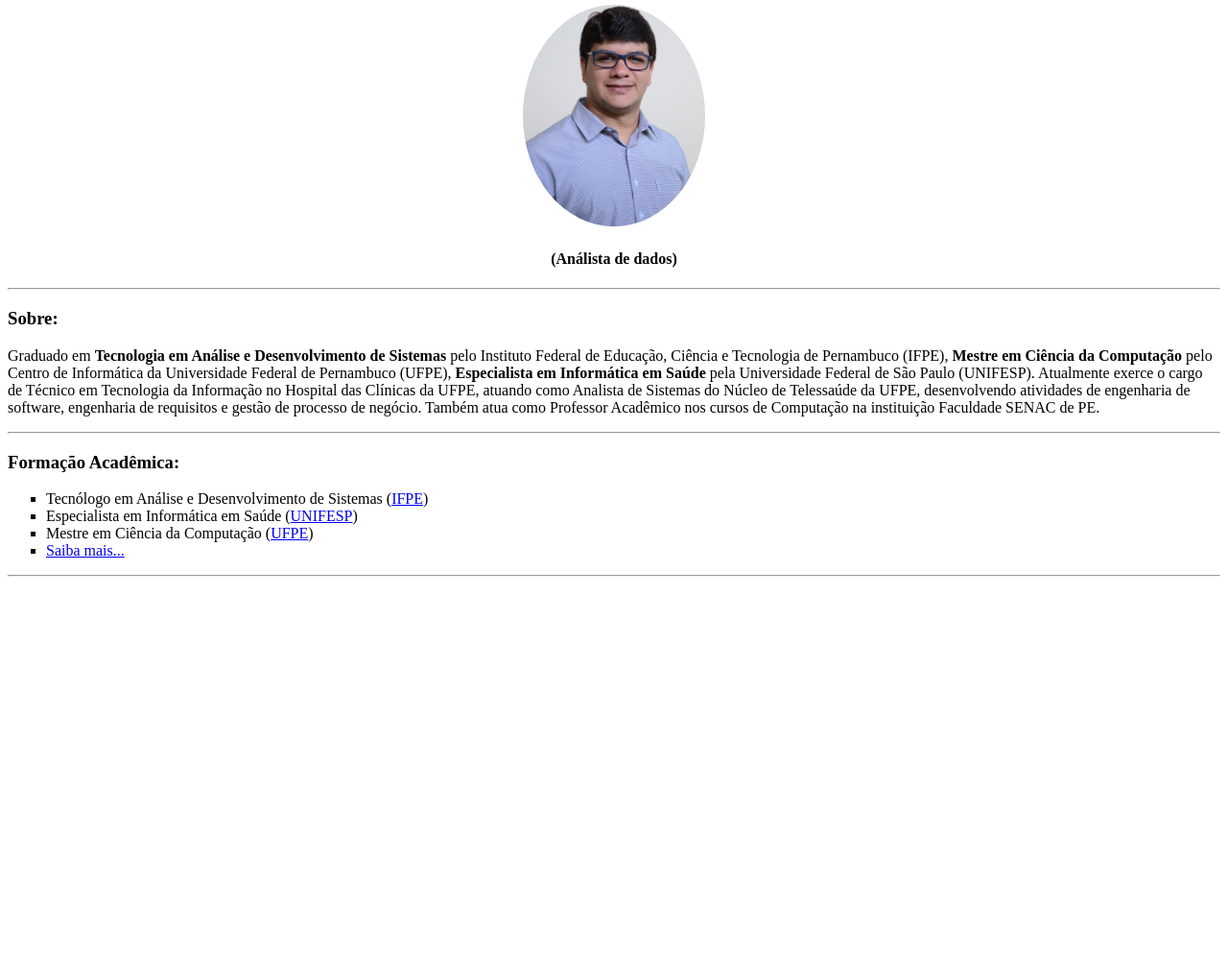
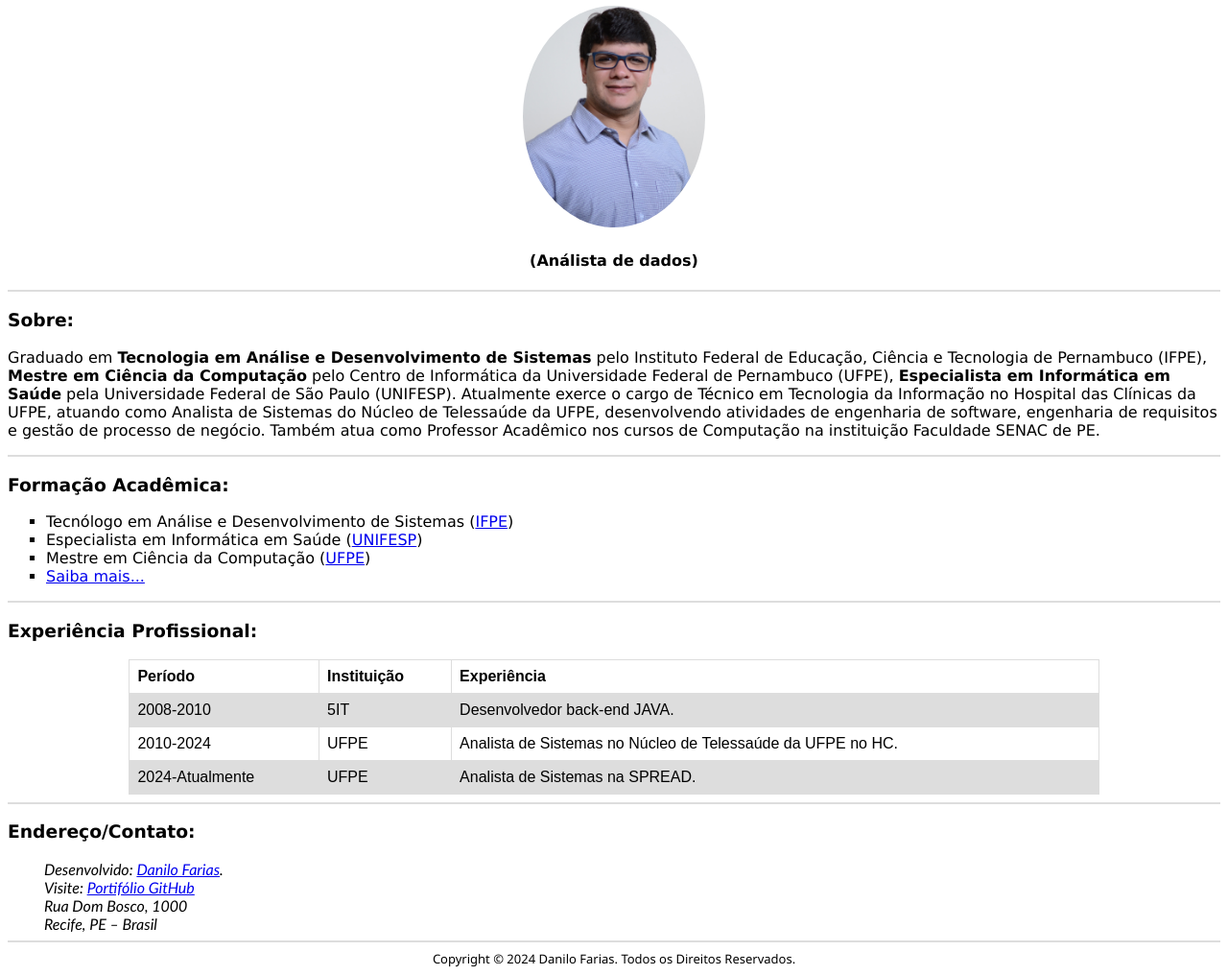
Before and after one commit to dansoaresfarias/TADS033-CLT, a plain HTML site: page curriculo.html in a window 1280 px wide. Shown: the part 75-1091 px from the top of the page at 96% size. Before the commit the page ends 800 px from the top, so only its background shows below. Drawn offline with Linux system fonts and the light colour scheme.

Commit message:
Aula 04 HTML

```diff
--- a/curriculo.html
+++ b/curriculo.html
@@ -1,32 +1,124 @@
 <!DOCTYPE html>
 <html lang="pt-br">
+
 <head>
     <meta charset="UTF-8">
     <meta name="viewport" content="width=device-width, initial-scale=1.0">
+    <style>
+        html {
+            font-family: Verdana, Geneva, Tahoma, sans-serif
+        }
+
+        table {
+            font-family: arial, sans-serif;
+            border-collapse: collapse;
+            width: 80%;
+            margin-left: 10%;
+        }
+
+        td,
+        th {
+            border: 1px solid #dddddd;
+            text-align: left;
+            padding: 8px;
+        }
+
+        tr:nth-child(even) {
+            background-color: #dddddd;
+        }
+
+        address {
+            font-family: 'Trebuchet MS', 'Lucida Sans Unicode', 'Lucida Grande', 'Lucida Sans', Arial, sans-serif;
+            margin-left: 3%;
+        }
+
+        hr {
+            border: solid #dddddd 1px;
+        }
+
+        footer {
+            text-align: center;
+            font-size: small;
+            font-family: 'Segoe UI', Tahoma, Geneva, Verdana, sans-serif;
+        }
+    </style>
     <title>Danilo Farias</title>
 </head>
+
 <body>
     <!-- Exercício de criação do currículo  -->
-    <div style="text-align: center;">
+    <div style="text-align: center;" id="apresentacao">
         <h1>Danilo Farias Soares da Silva</h1>
-        <img src="imgs/Danilo_Farias_0830.jpg" alt="Foto de Danilo Farias" height="15%" width="15%" style="border-radius: 50%;">
+        <img src="imgs/Danilo_Farias_0830.jpg" alt="Foto de Danilo Farias" height="15%" width="15%"
+            style="border-radius: 50%;">
         <h4>(Análista de dados)</h4>
         <hr>
     </div>
-    <div>
+    <div id="sobre">
         <h3>Sobre:</h3>
-        <p>Graduado em <b>Tecnologia em Análise e Desenvolvimento de Sistemas</b> pelo Instituto Federal de Educação, Ciência e Tecnologia de Pernambuco (IFPE), <b>Mestre em Ciência da Computação</b> pelo Centro de Informática da Universidade Federal de Pernambuco (UFPE), <b>Especialista em Informática em Saúde</b> pela Universidade Federal de São Paulo (UNIFESP). Atualmente exerce o cargo de Técnico em Tecnologia da Informação no Hospital das Clínicas da UFPE, atuando como Analista de Sistemas do Núcleo de Telessaúde da UFPE, desenvolvendo atividades de engenharia de software, engenharia de requisitos e gestão de processo de negócio. Também atua como Professor Acadêmico nos cursos de Computação na instituição Faculdade SENAC de PE.</p>
+        <p>Graduado em <b>Tecnologia em Análise e Desenvolvimento de Sistemas</b> pelo Instituto Federal de Educação,
+            Ciência e Tecnologia de Pernambuco (IFPE), <b>Mestre em Ciência da Computação</b> pelo Centro de Informática
+            da Universidade Federal de Pernambuco (UFPE), <b>Especialista em Informática em Saúde</b> pela Universidade
+            Federal de São Paulo (UNIFESP). Atualmente exerce o cargo de Técnico em Tecnologia da Informação no Hospital
+            das Clínicas da UFPE, atuando como Analista de Sistemas do Núcleo de Telessaúde da UFPE, desenvolvendo
+            atividades de engenharia de software, engenharia de requisitos e gestão de processo de negócio. Também atua
+            como Professor Acadêmico nos cursos de Computação na instituição Faculdade SENAC de PE.</p>
+        <hr>
+    </div>
+    <div id="formacao">
+        <h3>Formação Acadêmica:</h3>
+        <ul style="list-style-type: square;">
+            <li>Tecnólogo em Análise e Desenvolvimento de Sistemas (<a
+                    href="https://portal.ifpe.edu.br/recife/cursos/superiores/tecnologos/analise-e-desenvolvimento-de-sistemas/"
+                    target="_blank">IFPE</a>)</li>
+            <li>Especialista em Informática em Saúde (<a href="https://informaticaemsaude.com.br/is.uab/index.html"
+                    target="_blank">UNIFESP</a>)</li>
+            <li>Mestre em Ciência da Computação (<a
+                    href="https://portal.cin.ufpe.br/pos-graduacao/stricto-sensu/programa-academico/mestrado-academico/"
+                    target="_blank">UFPE</a>)</li>
+            <li><a href="docs/Currículo do Sistema de Currículos Lattes (Danilo Farias Soares da Silva).pdf"
+                    target="_blank">Saiba mais...</a></li>
+        </ul>
+        <hr>
+    </div>
+    <div id="experiencia">
+        <h3>Experiência Profissional:</h3>
+        <table>
+            <tr>
+                <th>Período</th>
+                <th>Instituição</th>
+                <th>Experiência</th>
+            </tr>
+            <tr>
+                <td>2008-2010</td>
+                <td>5IT</td>
+                <td>Desenvolvedor back-end JAVA.</td>
+            </tr>
+            <tr>
+                <td>2010-2024</td>
+                <td>UFPE</td>
+                <td>Analista de Sistemas no Núcleo de Telessaúde da UFPE no HC.</td>
+            </tr>
+            <tr>
+                <td>2024-Atualmente</td>
+                <td>UFPE</td>
+                <td>Analista de Sistemas na SPREAD.</td>
+            </tr>
+        </table>
         <hr>
     </div>
     <div>
-        <h3>Formação Acadêmica:</h3>
-        <ul style="list-style-type: square;">
-            <li>Tecnólogo em Análise e Desenvolvimento de Sistemas (<a href="https://portal.ifpe.edu.br/recife/cursos/superiores/tecnologos/analise-e-desenvolvimento-de-sistemas/" target="_blank">IFPE</a>)</li>
-            <li>Especialista em Informática em Saúde (<a href="https://informaticaemsaude.com.br/is.uab/index.html" target="_blank">UNIFESP</a>)</li>
-            <li>Mestre em Ciência da Computação (<a href="https://portal.cin.ufpe.br/pos-graduacao/stricto-sensu/programa-academico/mestrado-academico/" target="_blank">UFPE</a>)</li>
-            <li><a href="docs/Currículo do Sistema de Currículos Lattes (Danilo Farias Soares da Silva).pdf" target="_blank">Saiba mais...</a></li>
-        </ul>
+        <h3>Endereço/Contato:</h3>
+        <address>
+            Desenvolvido: <a href="mailto:danilo.silva@pe.senac.br"> Danilo Farias</a>.<br>
+            Visite: <a href=“https://github.com/dansoaresfarias”> Portifólio GitHub</a><br>
+            Rua Dom Bosco, 1000<br> Recife, PE – Brasil
+        </address>
         <hr>
     </div>
+    <footer>
+        <span>Copyright © 2024 Danilo Farias. Todos os Direitos Reservados.</span>
+    </footer>
 </body>
+
 </html>
```
